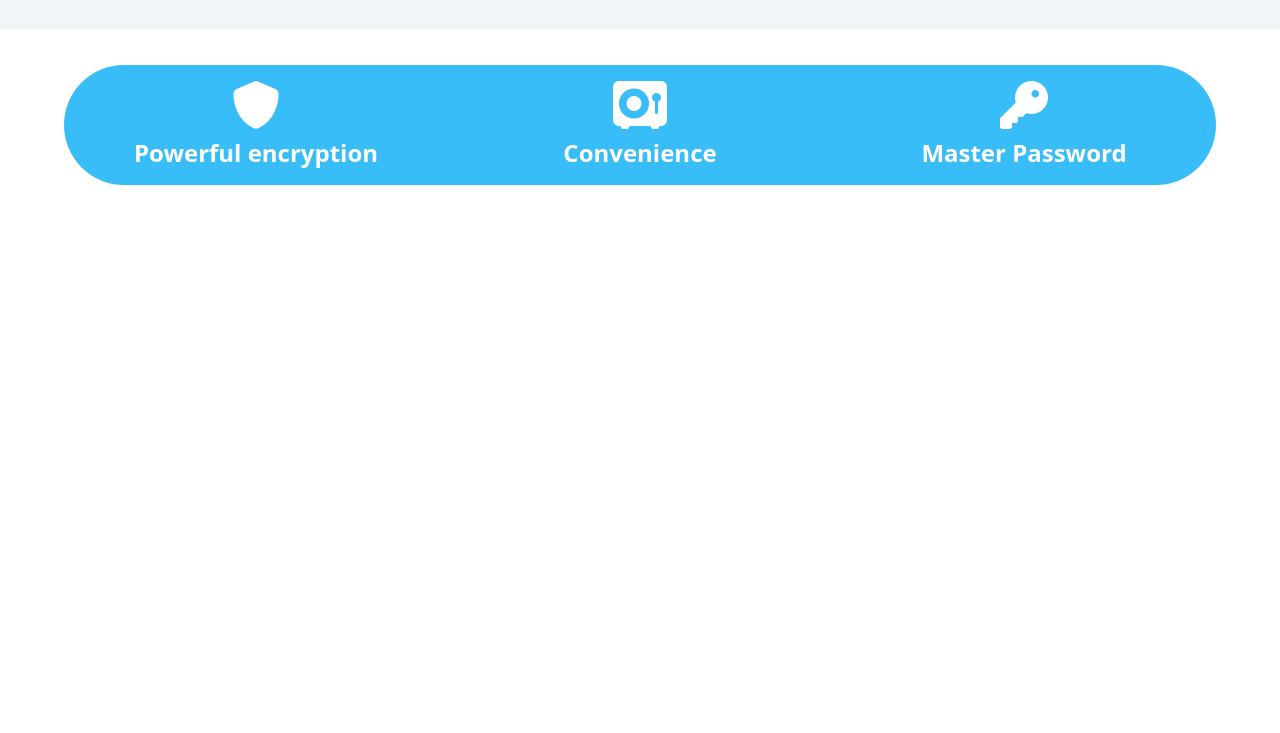
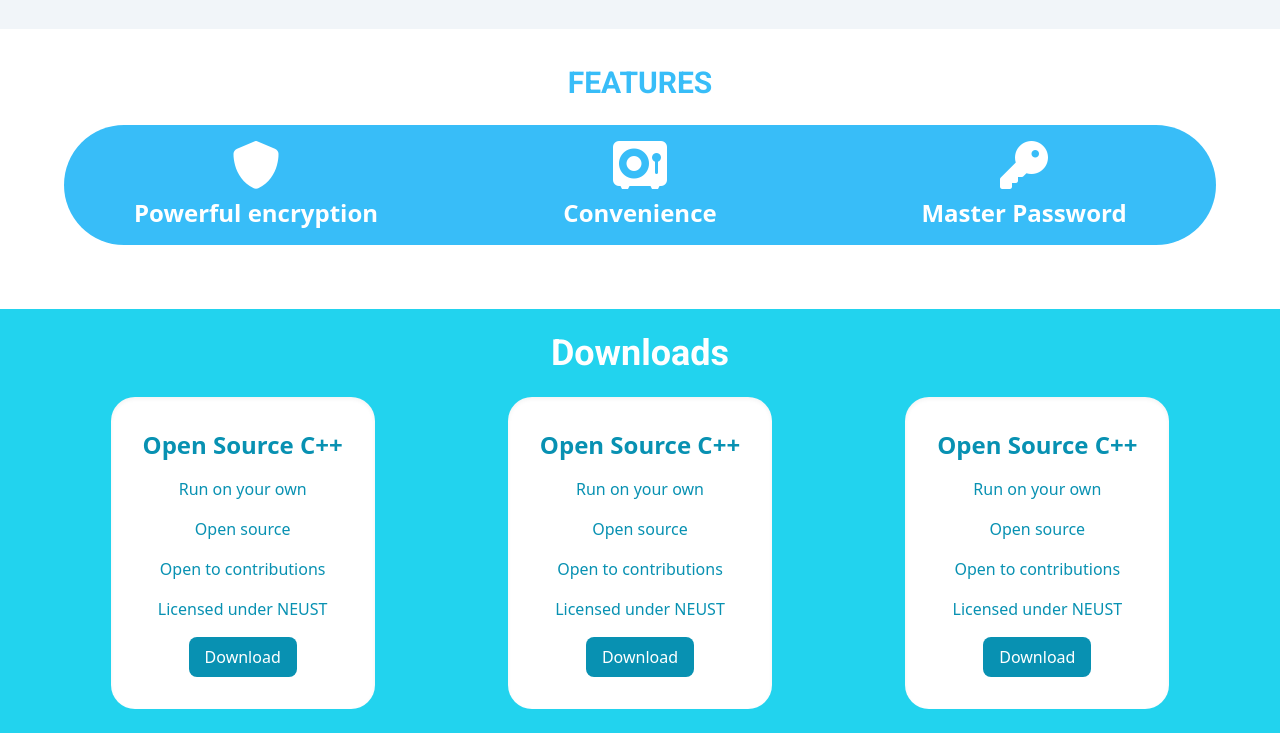
Before and after one commit to AldJayR/CyberTrex-Landing, a plain HTML site: page index.html in a window 1280 px wide. Shown: the part 1190-1923 px from the top of the page. Before the commit the page ends 1391 px from the top, so only its background shows below. Drawn offline with nearby package versions, Linux system fonts and the light colour scheme.

Commit message:
Added downloads section

```diff
--- a/index.html
+++ b/index.html
@@ -24,7 +24,7 @@
     </head>
 
     <body>
-        <header class="bg-slate-100 fixed w-screen top-0 left-0 right-0 z-10">
+        <header class="bg-slate-100 fixed w-screen top-0 left-0 right-0 shadow-md z-10">
             <nav class="p-4">
                 <div class="flex items-center justify-around">
                     <h1 class="font-open-sans font-bold text-3xl mr-auto md:ml-5 text-gray-950">CYBER<span class="text-sky-400">TREX</span></h1>
@@ -42,11 +42,11 @@
                 </div>
             </nav>
             <div class="hidden md:hidden w-full bg-slate-100 font-semibold font-roboto text-sky-500" id="mobile-menu">
-                <div class="flex flex-col space-y-2 p-4">
-                    <a href="/" class="hover:underline hover:underline-offset-8 px-2 py-2 decoration-sky-800 decoration-2 transition hover:duration-300">Home</a>
-                    <a href="#features" class="hover:underline hover:underline-offset-8 px-2 py-2 decoration-sky-800 decoration-2 transition hover:duration-300">Features</a>
-                    <a href="#download" class="hover:underline hover:underline-offset-8 px-2 py-2 decoration-sky-800 decoration-2 transition hover:duration-300">Download</a>
-                    <a href="#contact" class="hover:underline hover:underline-offset-8 px-2 py-2 decoration-sky-800 decoration-2 transition hover:duration-300">Contact</a>
+                <div class="flex flex-col space-y-2">
+                    <a href="/" class="hover:underline hover:underline-offset-8 px-4 py-2 decoration-sky-800 decoration-2 transition hover:duration-300 border-b-2 border-b-sky-500">Home</a>
+                    <a href="#features" class="hover:underline hover:underline-offset-8 px-4 py-2 decoration-sky-800 decoration-2 transition hover:duration-300 border-b-2 border-b-sky-500">Features</a>
+                    <a href="#download" class="hover:underline hover:underline-offset-8 px-4 py-2 decoration-sky-800 decoration-2 transition hover:duration-300 border-b-2 border-b-sky-500">Download</a>
+                    <a href="#contact" class="hover:underline hover:underline-offset-8 px-4 py-2 decoration-sky-800 decoration-2 transition hover:duration-300">Contact</a>
                 </div>
             </div>
         </header>
@@ -59,9 +59,9 @@
                     <p class="font-roboto text-cyan-700 text-lg mt-5">
                         CyberTrex Password Manager is the best password manager made by college students to help you securely store your passwords and sensitive information in one place.
                     </p>
-                    <button class="mt-5 bg-cyan-400 hover:bg-cyan-500 py-4 px-8 rounded-full text-white font-open-sans font-semibold">
+                    <a href="#download" class="mt-5 bg-cyan-400 hover:bg-cyan-500 py-4 px-6 rounded-full text-white font-open-sans font-semibold block w-32">
                         Download
-                    </button>
+                    </a>
                 </div>
                 <div class="hidden md:flex md:w-1/2 items-center justify-center">
                     <img src="Terminal-512.webp" alt="Person on a computer" class="object-contain w-50 h-auto" />
@@ -76,7 +76,7 @@
                 <div class="grid grid-cols-1 md:grid-cols-3 gap-14 xl:gap-0 mt-20 md:mt-16 justify-items-center">
                     <div class="relative border-blue-400 max-w-80 md:max-w-auto lg:max-w-80 bg-gray-50 border-4 p-6 rounded-2xl font-roboto text-cyan-700 mt-5">
                         <div class="flex justify-center absolute -top-16 left-1/2 transform -translate-x-1/2">
-                            <img src="ardee.jpg" alt="Ardee Icon" class="rounded-full border-2 border-blue-400 object-cover w-20 h-20"/>
+                            <img src="ardee.jpg" alt="Ardee Icon" class="rounded-full border-2 border-blue-400 object-cover w-20 h-20" loading="lazy"/>
                         </div>
                         <div>
                             <p class="text-center text-2xl font-semibold mb-3 mt-4">Amiel Ardee Aclan</p>
@@ -91,7 +91,7 @@
                     </div>
                     <div class="relative border-blue-400 shrink-0 max-w-80 md:max-w-auto lg:max-w-80 bg-gray-50 border-4 p-6 rounded-2xl font-roboto min-h-80 text-cyan-700 mt-5">
                         <div class="flex justify-center absolute -top-16 left-1/2 transform -translate-x-1/2">
-                            <img src="kyle.jpg" alt="Kyle Icon" class="rounded-full border-2 border-blue-400 object-cover w-20 h-20"/>
+                            <img src="kyle.jpg" alt="Kyle Icon" class="rounded-full border-2 border-blue-400 object-cover w-20 h-20" loading="lazy"/>
                         </div>
                         <div>
                             <p class="text-center text-2xl font-semibold mb-3 mt-4">Kyle Mica Fernandez</p>
@@ -107,7 +107,7 @@
                     </div>
                     <div class="relative border-blue-400 bg-gray-50 max-w-80 md:max-w-auto lg:max-w-80 border-4 p-6 rounded-2xl font-roboto min-h-80 text-cyan-700  mt-5">
                         <div class="flex justify-center absolute -top-16 left-1/2 transform -translate-x-1/2">
-                            <img src="ian.jpg" alt="Kyle Icon" class="rounded-full border-2 border-blue-400 object-cover w-20 h-20"/>
+                            <img src="ian.jpg" alt="Ian Icon" class="rounded-full border-2 border-blue-400 object-cover w-20 h-20" loading="lazy"/>
                         </div>
                         <div>
                             <p class="text-center text-2xl font-semibold mb-3 mt-4">Ian Fajardo</p>
@@ -123,7 +123,8 @@
                 </div>
             </section>
             <section id="features" class="bg-white p-4 md:px-16 mt-5">
-                <div class="container mx-auto flex flex-col md:grid md:grid-cols-3 gap-4 px-2 py-4 bg-sky-400 text-white rounded-full text-center w-11/12 md:w-full">
+                <h3 class="text-center text-sky-400 text-3xl mb-6 font-bold font-roboto">FEATURES</h3>
+                <div class="container mx-auto flex flex-col md:grid md:grid-cols-3 gap-12 md:gap-4 px-2 py-10 md:py-4 bg-sky-400 text-white rounded-full text-center w-36 md:w-full">
                     <div class="flex flex-col items-center">
                         <i class="fa-solid fa-shield text-4xl md:text-5xl"></i>
                         <strong class="mt-2 text-xl md:text-2xl">Powerful encryption</strong>
@@ -138,8 +139,34 @@
                     </div>
                 </div>
             </section>
-            <section id="download">
-
+            <section id="download" class="mt-12 bg-cyan-400 py-6 px-12">
+                <h3 class="text-center text-white text-4xl mb-6 font-bold font-roboto">Downloads</h3>
+                <div class="container grid grid-cols-1 md:grid-cols-3 gap-8 md:gap-2 text-cyan-600 justify-items-center mt-4">
+                    <div class="text-center bg-white rounded-3xl p-8 shadow-inner">
+                        <span class="text-2xl font-semibold">Open Source C++</span>
+                        <p class="mt-4">Run on your own</p>
+                        <p class="mt-4">Open source</p>
+                        <p class="mt-4">Open to contributions</p>
+                        <p class="mt-4">Licensed under NEUST</p>
+                        <a href="https://github.com/your-repo" class="inline-block bg-cyan-600 text-white py-2 px-4 mt-4 rounded-lg hover:bg-cyan-700">Download</a>
+                    </div>
+                    <div class="text-center bg-white rounded-3xl p-8 shadow-inner">
+                        <span class="text-2xl font-semibold">Open Source C++</span>
+                        <p class="mt-4">Run on your own</p>
+                        <p class="mt-4">Open source</p>
+                        <p class="mt-4">Open to contributions</p>
+                        <p class="mt-4">Licensed under NEUST</p>
+                        <a href="https://github.com/your-repo" class="inline-block bg-cyan-600 text-white py-2 px-4 mt-4 rounded-lg hover:bg-cyan-700">Download</a>
+                    </div>
+                    <div class="text-center bg-white rounded-3xl p-8 shadow-inner">
+                        <span class="text-2xl font-semibold">Open Source C++</span>
+                        <p class="mt-4">Run on your own</p>
+                        <p class="mt-4">Open source</p>
+                        <p class="mt-4">Open to contributions</p>
+                        <p class="mt-4">Licensed under NEUST</p>
+                        <a href="https://github.com/your-repo" class="inline-block bg-cyan-600 text-white py-2 px-4 mt-4 rounded-lg hover:bg-cyan-700">Download</a>
+                    </div>
+                </div>
             </section>
 
         </main>
```
